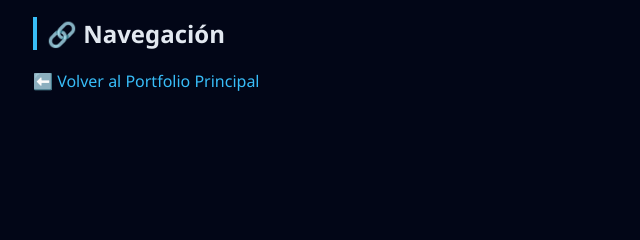
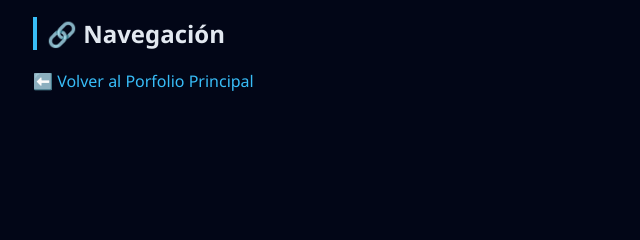
Before and after one commit to AdrianFambuena/DAM-Programacion, a plain HTML site: page index.html in a window 1280 px wide. Shown: the part 2766-3006 px from the top of the page, 127-767 px from the left. Drawn offline with Linux system fonts and the light colour scheme.

Commit message:
Update index.html

```diff
--- a/index.html
+++ b/index.html
@@ -213,7 +213,7 @@
   <h2>🔗 Navegación</h2>
   <p>
     <a href="https://adrianfambuena.github.io/Porfolio-AdrianFambuena">
-      ⬅️ Volver al Portfolio Principal
+      ⬅️ Volver al Porfolio Principal
     </a>
   </p>
 </section>
```
